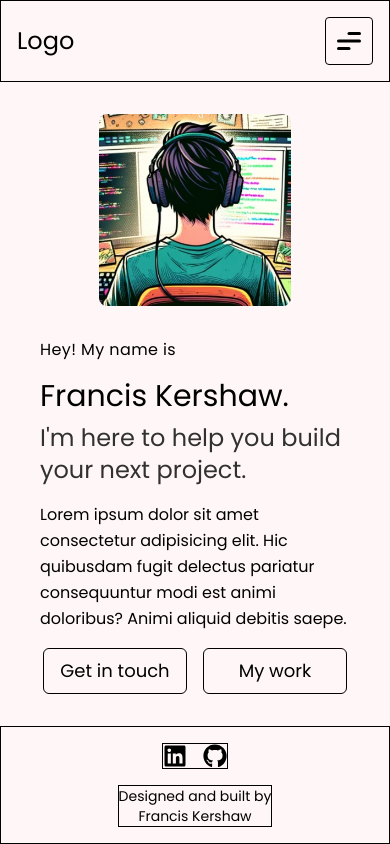
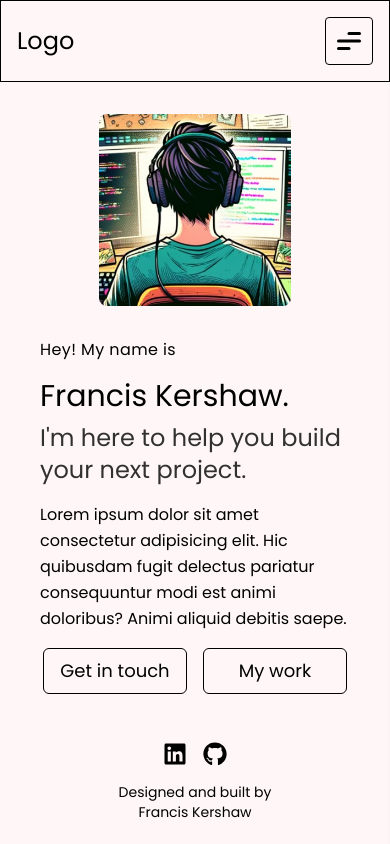
Before and after one commit to franciskershaw/francis-kershaw, a React (Vite) app: page / in a window 390 px wide. Built offline with nearby package versions, Linux system fonts and the light colour scheme.

Commit message:
Make navbar sticky

```diff
--- a/src/components/Footer.tsx
+++ b/src/components/Footer.tsx
@@ -3,9 +3,9 @@ import { FaGithub } from "react-icons/fa";
 
 const Footer = () => {
   return (
-    <footer className="py-4 border flex flex-col items-center justify-center gap-4">
+    <footer className="py-4 flex flex-col items-center justify-center gap-4">
       {/* Social links */}
-      <div className="flex items-center gap-4 text-2xl border md:hidden">
+      <div className="flex items-center gap-4 text-2xl md:hidden">
         <a href="#">
           <FaLinkedin />
         </a>
@@ -15,7 +15,7 @@ const Footer = () => {
       </div>
 
       {/* Designed and built by */}
-      <div className="flex flex-col items-center justify-center border">
+      <div className="flex flex-col items-center justify-center">
         <p className="text-sm">Designed and built by</p>
         <p className="text-sm">Francis Kershaw</p>
       </div>
--- a/src/components/Navbar.tsx
+++ b/src/components/Navbar.tsx
@@ -3,7 +3,7 @@ import navLinks from "./navLinks";
 
 const Navbar = () => {
   return (
-    <header className="border flex justify-between items-center p-4 md:px-16">
+    <header className="sticky top-0 z-50 bg-primary border flex justify-between items-center p-4 md:px-16">
       <div className="flex items-center justify-between">
         <h1 className="text-2xl">Logo</h1>
       </div>
```
